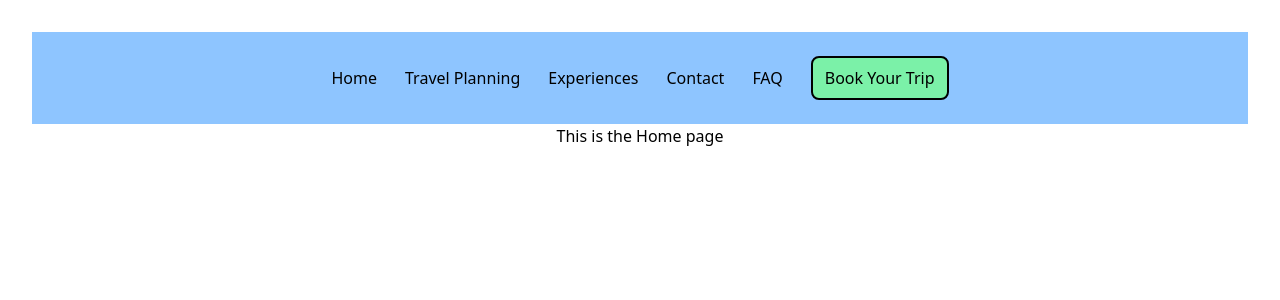
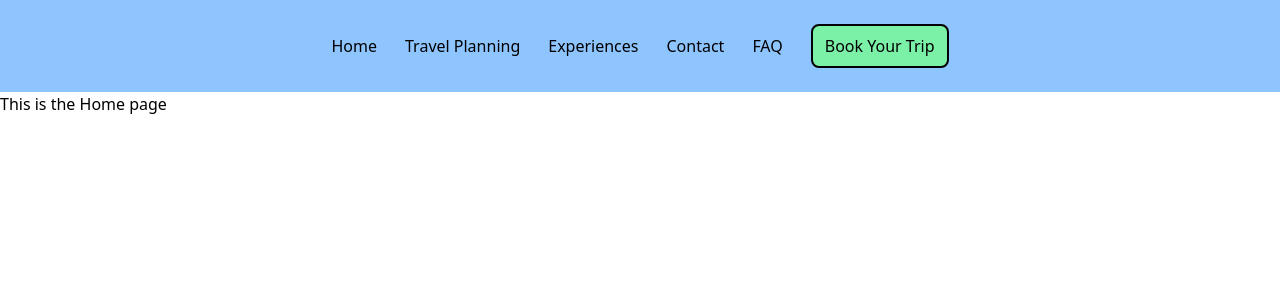
Before and after one commit to ks9927/ux-class-tahini, a React (Vite) app in the folder ux-class/: page / in a window 1280 px wide. Shown: the top 300 px of the page. Built offline with nearby package versions, Linux system fonts and the light colour scheme.

Commit message:
edit app.css to make all pages a blank slate

```diff
--- a/ux-class/src/App.css
+++ b/ux-class/src/App.css
@@ -3,6 +3,6 @@
 #root {
   max-width: 1280px;
   margin: 0 auto;
-  padding: 2rem;
-  text-align: center;
+  padding: 0;
+  box-sizing: border-box;
 }
```
